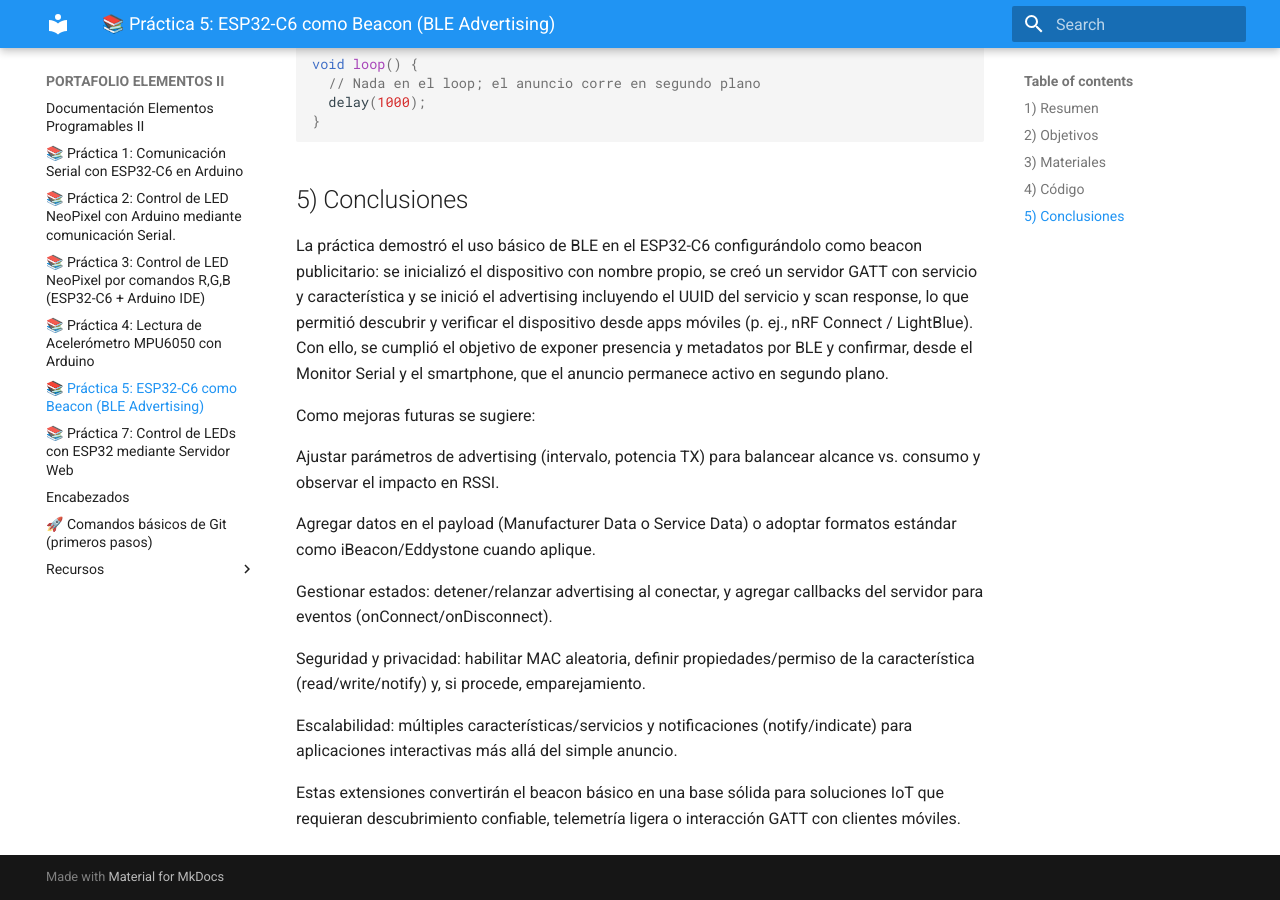
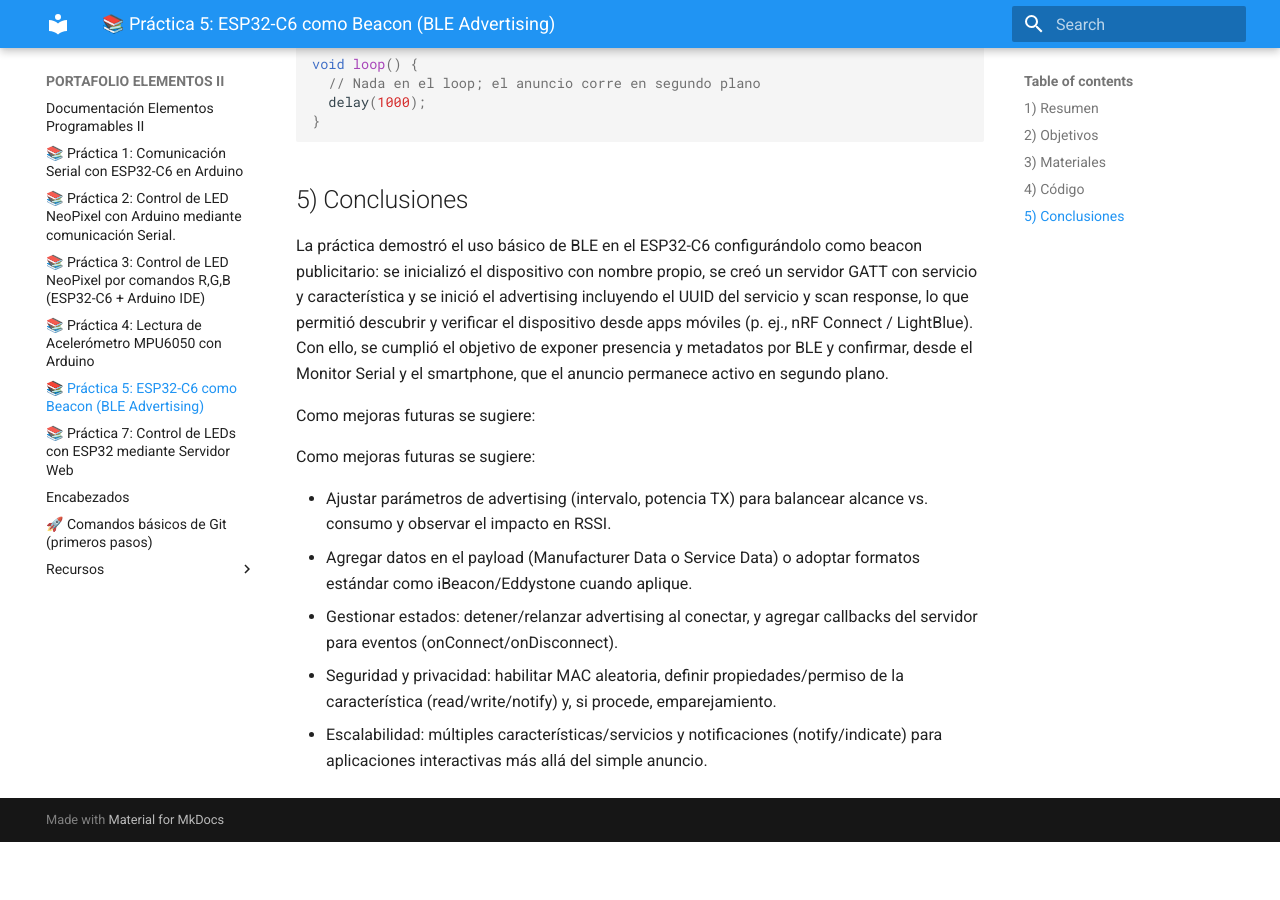
Before and after one commit to Karennadg/PORTAFOLIO-ROBOTICA, an MkDocs documentation site: the page built from docs/PRÁCTICA 5.md, in a window 1280 px wide and 900 px high, scrolled down 1861 px. Built offline with MkDocs 1.6.1 and Material for MkDocs 9.7.7, drawn with Linux system fonts in a browser that asks for light colours; after the commit the page ends 2703 px from its top, so only the background shows below that.

Commit message:
Update PRÁCTICA 5.md

```diff
--- a/docs/PRÁCTICA 5.md
+++ b/docs/PRÁCTICA 5.md
@@ -86,14 +86,10 @@ La práctica demostró el uso básico de BLE en el ESP32-C6 configurándolo como
 
 Como mejoras futuras se sugiere:
 
-Ajustar parámetros de advertising (intervalo, potencia TX) para balancear alcance vs. consumo y observar el impacto en RSSI.
+Como mejoras futuras se sugiere:
 
-Agregar datos en el payload (Manufacturer Data o Service Data) o adoptar formatos estándar como iBeacon/Eddystone cuando aplique.
-
-Gestionar estados: detener/relanzar advertising al conectar, y agregar callbacks del servidor para eventos (onConnect/onDisconnect).
-
-Seguridad y privacidad: habilitar MAC aleatoria, definir propiedades/permiso de la característica (read/write/notify) y, si procede, emparejamiento.
-
-Escalabilidad: múltiples características/servicios y notificaciones (notify/indicate) para aplicaciones interactivas más allá del simple anuncio.
-
-Estas extensiones convertirán el beacon básico en una base sólida para soluciones IoT que requieran descubrimiento confiable, telemetría ligera o interacción GATT con clientes móviles.
+- Ajustar parámetros de advertising (intervalo, potencia TX) para balancear alcance vs. consumo y observar el impacto en RSSI.
+- Agregar datos en el payload (Manufacturer Data o Service Data) o adoptar formatos estándar como iBeacon/Eddystone cuando aplique.
+- Gestionar estados: detener/relanzar advertising al conectar, y agregar callbacks del servidor para eventos (onConnect/onDisconnect).
+- Seguridad y privacidad: habilitar MAC aleatoria, definir propiedades/permiso de la característica (read/write/notify) y, si procede, emparejamiento.
+- Escalabilidad: múltiples características/servicios y notificaciones (notify/indicate) para aplicaciones interactivas más allá del simple anuncio.
```
